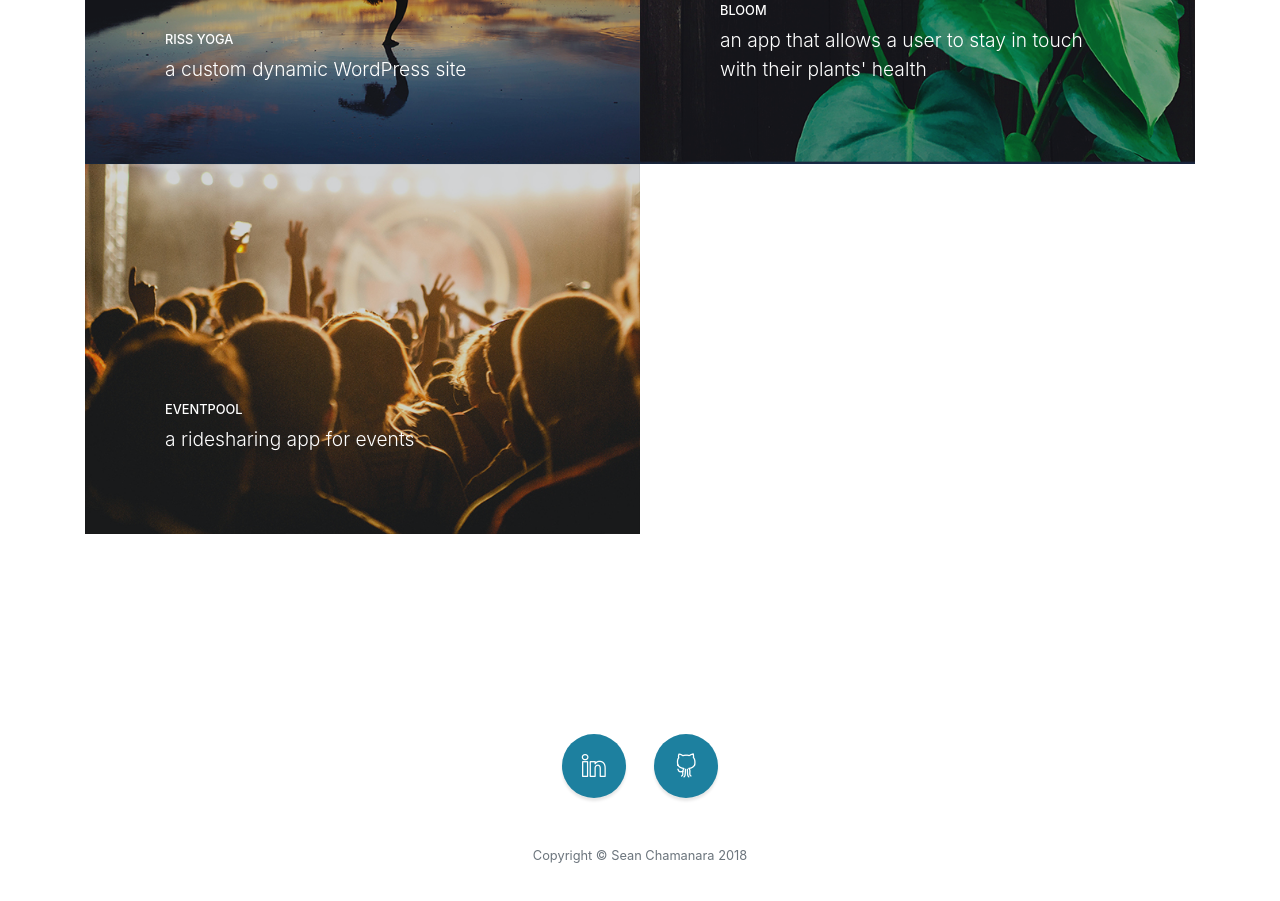
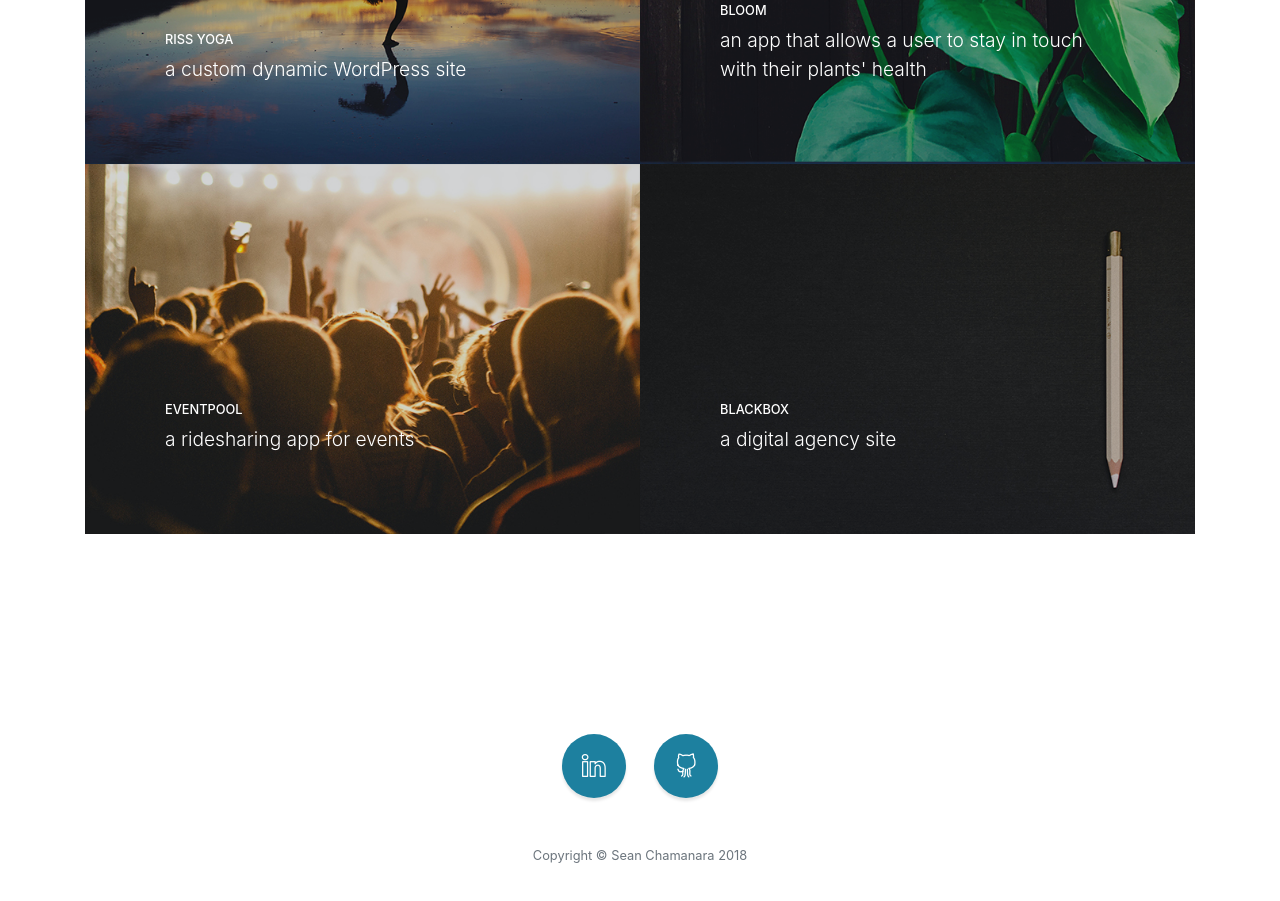
Before and after one commit to seanchamanara/seanchamanara, a website with bundled scripts: page index.html in a window 1280 px wide. Shown: the part 2024-2925 px from the top of the page. Built offline with nearby package versions, Linux system fonts and the light colour scheme; files whose address does not match are found by name.

Commit message:
Add files via upload

```diff
--- a/index.html
+++ b/index.html
@@ -252,6 +252,22 @@
             </a>
           </div>
 
+
+          <div class="col-lg-6">
+            <a class="portfolio-item" href="https://seanchamanara.github.io/blackbox.github.io/" target= "_blank">
+              <span class="caption">
+                <span class="caption-content">
+                  <h2>BlackBox</h2>
+                  <p class="mb-0">a digital agency site</p>
+                </span>
+              </span>
+              <img class="img-fluid" src="img/agencyA.jpg" alt="">
+            </a>
+          </div>
+
+
+
+
         </div>
       </div>
     </section>
```
